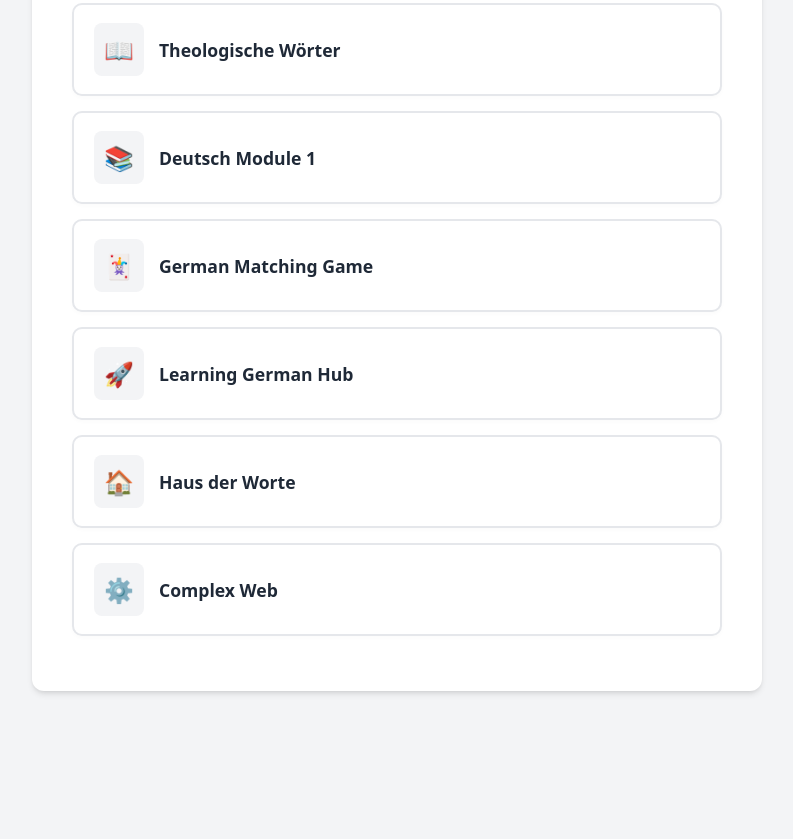
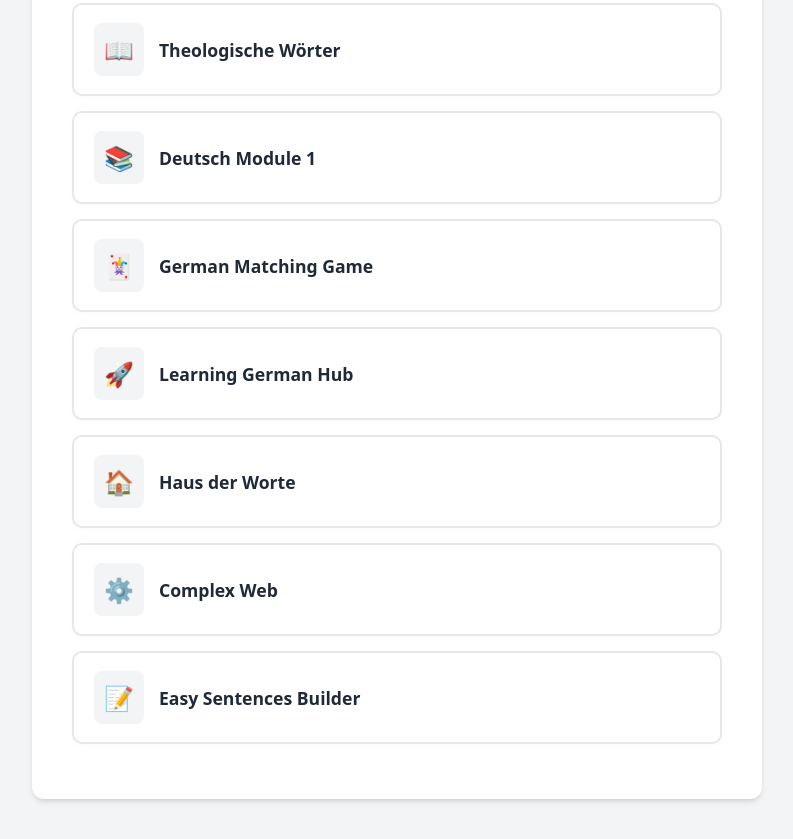
Before and after one commit to TerraNovaEng/haus-der-worte-deutsch, a plain HTML site: page index.html in a window 1280 px wide. Shown: the part 409-1248 px from the top of the page, without its empty margins (243-1036 px from the left). Before the commit the page ends 1140 px from the top, so only its background shows below. Drawn offline with Linux system fonts and the light colour scheme.

Commit message:
Add link to Easy Sentences Builder in index.html

```diff
--- a/index.html
+++ b/index.html
@@ -168,6 +168,10 @@
             <span class="card-icon">⚙️</span>
             <span>Complex Web</span>
         </a>
+        <a class="link-card" href="https://terranovaeng.github.io/EasySentencesBuilder/" target="_blank">
+            <span class="card-icon">📝</span>
+            <span>Easy Sentences Builder</span>
+        </a>
     </div>
 
     <!-- PWA Service Worker & Android Feature Scripts -->
```
